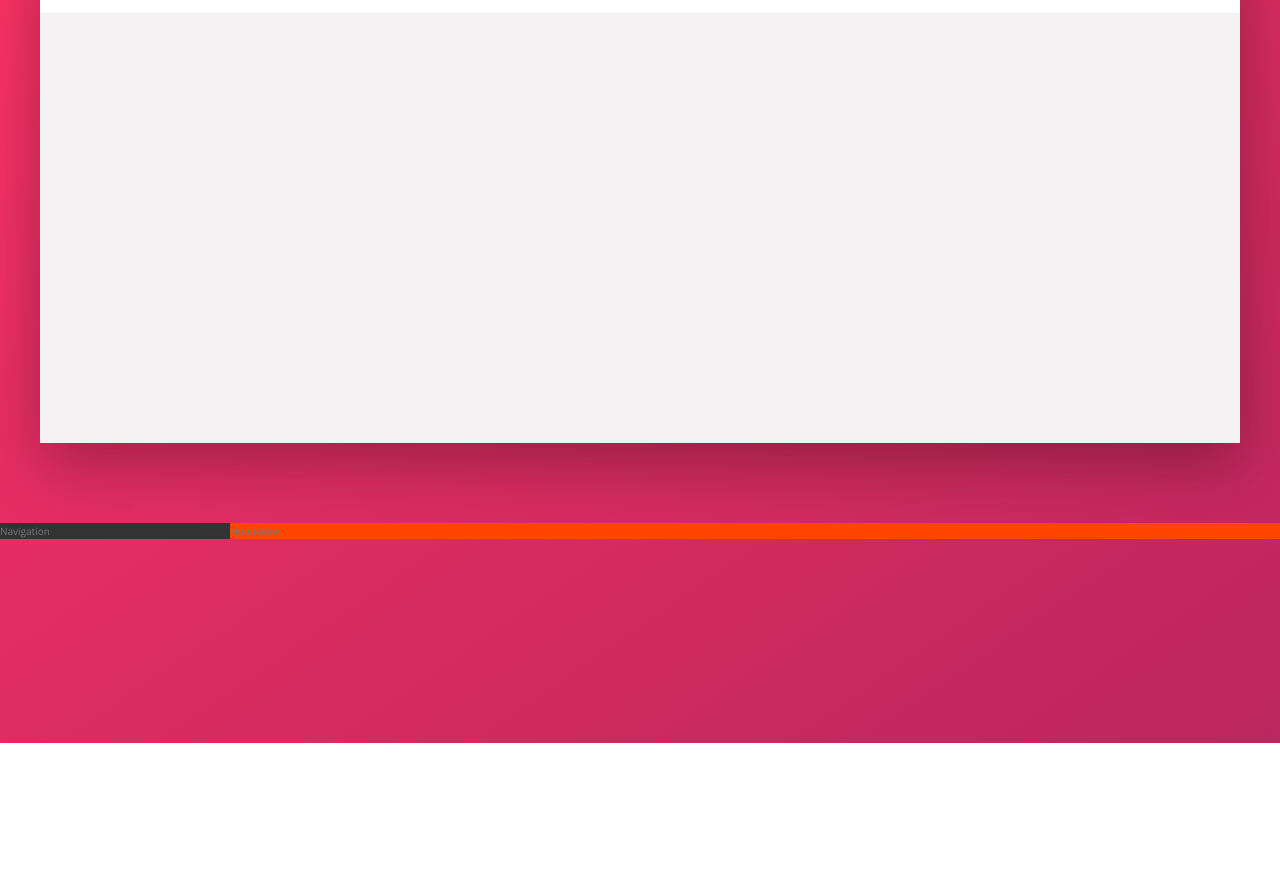
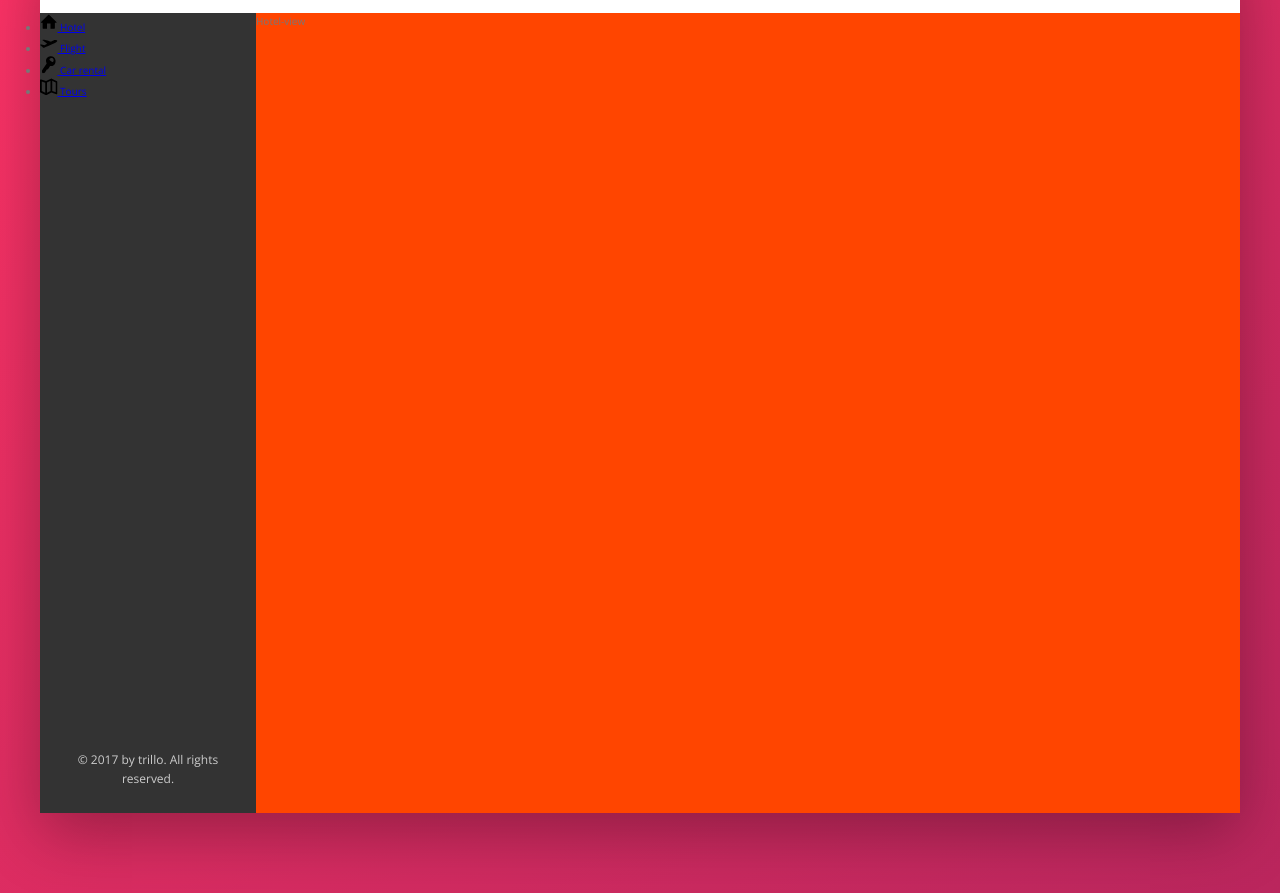
Before and after one commit to hsnu510514/Trillo, a website: page index.html in a window 1280 px wide. Shown: the part 137-1030 px from the top of the page. Before the commit the page ends 880 px from the top, so only its background shows below. Drawn offline with nearby package versions, Linux system fonts and the light colour scheme.

Commit message:
sidebar flex

```diff
--- a/_components.scss
+++ b/_components.scss
@@ -116,3 +116,30 @@
     margin-right: 1rem;
   }
 }
+
+/////////////////////////////
+// SIDE NAVIGATION
+.side-nav {
+  &__item {
+
+  }
+
+  &__link {
+
+  }
+
+  &__icon {
+    width: 1.75rem;
+    height: 1.75rem;
+  }
+}
+
+
+//////////////////////////////
+// LEGAL TEXT
+.legal {
+  font-size: 1.2rem;
+  color: var(--color-grey-light-4);
+  text-align: center;
+  padding: 2.5rem;
+}
--- a/_layout.scss
+++ b/_layout.scss
@@ -27,9 +27,13 @@
   background-color: var(--color-grey-dark-1);
 
   flex: 0 0 18%;
+  display: flex;
+  flex-direction: column;
+  justify-content: space-between;
 }
 
 .hotel-view {
   background-color: orangered;
+  height: 80rem;
   flex: 1;
 }
--- a/index.html
+++ b/index.html
@@ -42,17 +42,56 @@
           <img src="img/user.jpg" alt="User photo" class="user-nav__user-photo">
           <span class="user-nav__user-name">Jonas</span>
         </div>
+      </nav>
     </div>
-    </nav>
-  </div>
-  <div class="content">
-    <nav class="sidebar">
-      Navigation
-    </nav>
-    <main class="hotel-view">
-      Hotel-view
-    </main>
-  </div>
+
+    <div class="content">
+      <nav class="sidebar">
+        <ul class="side-nav">
+          <li class="side-nav__item">
+            <a href="#" class="side-nav__link">
+              <svg class="side-nav__icon">
+                <use xlink:href="img/sprite.svg#icon-home"></use>
+              </svg>
+              <span>Hotel</span>
+            </a>
+          </li>
+          <li class="side-nav__item">
+            <a href="#" class="side-nav__link">
+              <svg class="side-nav__icon">
+                <use xlink:href="img/sprite.svg#icon-aircraft-take-off"></use>
+              </svg>
+              <span>Flight</span>
+            </a>
+          </li>
+          <li class="side-nav__item">
+            <a href="#" class="side-nav__link">
+              <svg class="side-nav__icon">
+                <use xlink:href="img/sprite.svg#icon-key"></use>
+              </svg>
+              <span>Car rental</span>
+            </a>
+          </li>
+          <li class="side-nav__item">
+            <a href="#" class="side-nav__link">
+              <svg class="side-nav__icon">
+                <use xlink:href="img/sprite.svg#icon-map"></use>
+              </svg>
+              <span>Tours</span>
+            </a>
+          </li>
+        </ul>
+
+        <div class="legal">
+          &copy; 2017 by trillo. All rights reserved.
+        </div>
+      </nav>
+
+
+      <main class="hotel-view">
+        Hotel-view
+      </main>
+    </div>
   </div>
 </body>
 
```
Also changed, not shown: css/style.css.
